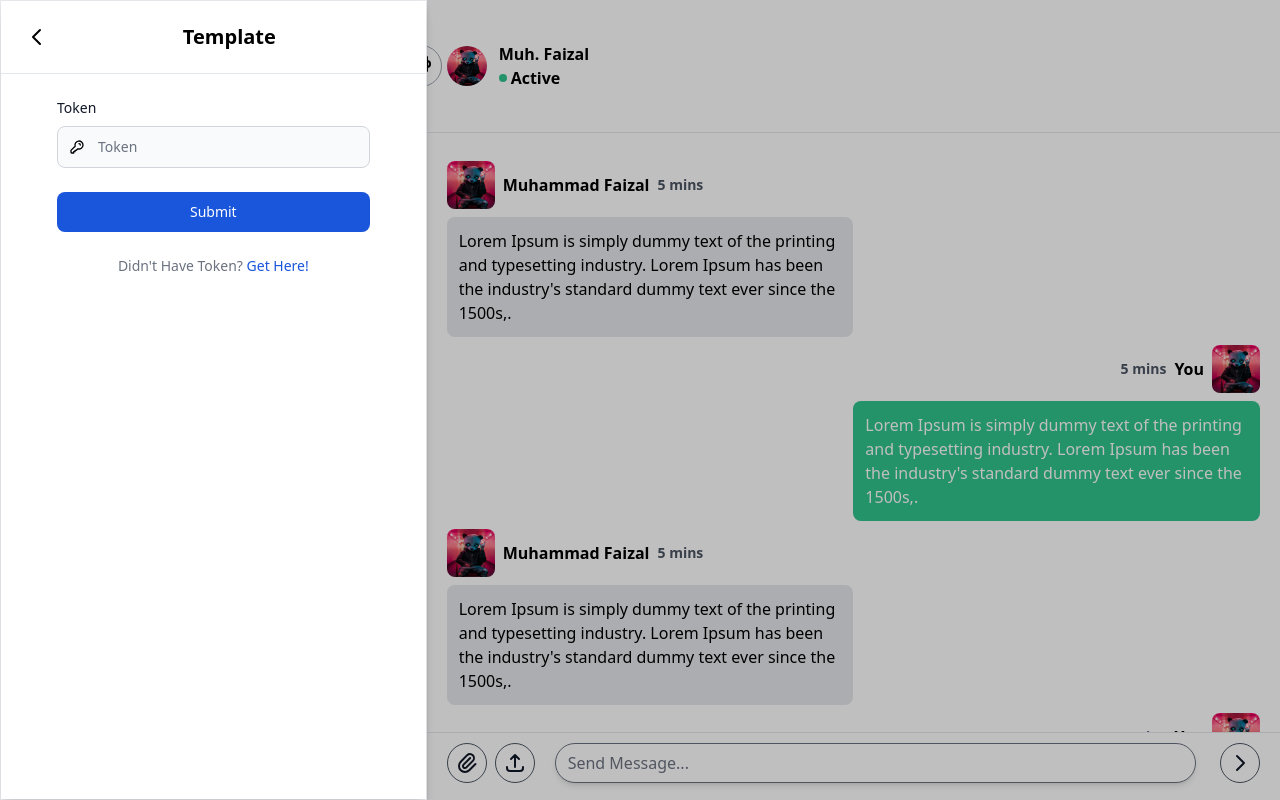
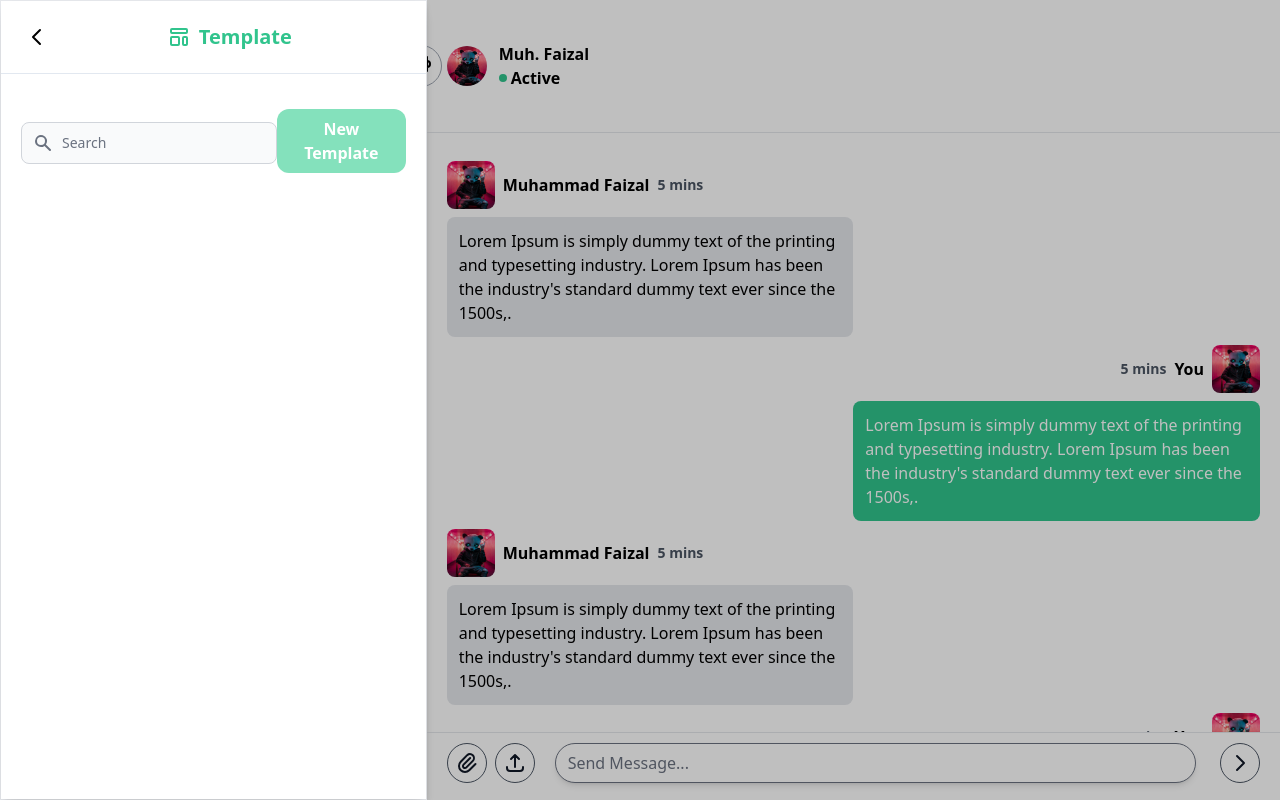
Before and after one commit to k2glyph/crm_office, a React (Create React App) app in the folder frontend/: page /crm-chat in a window 1280 px wide. Both pictures are taken after a click on the button 305 px from the left and 66 px from the top of the page. Built offline with nearby package versions, Linux system fonts and the light colour scheme.

Commit message:
Add TEmplate Done

```diff
--- a/frontend/src/Components/Partials/Panel/Template.js
+++ b/frontend/src/Components/Partials/Panel/Template.js
@@ -4,6 +4,7 @@ import Input from '../Input/Input';
 function Template() {
 
     const [showTemplate, setShowTemplate] = useState(false);
+    const [showNew, setShowNew] = useState(false);
 
     return (
         <>
@@ -23,22 +24,72 @@ function Template() {
                                     <button className="p-1 bg-transparent border-0 text-black float-right text-3xl leading-none font-semibold outline-none focus:outline-none" onClick={() => setShowTemplate(false)}>
                                         <svg className="w-6 h-6" fill="none" stroke="currentColor" viewBox="0 0 24 24" xmlns="http://www.w3.org/2000/svg"><path strokeLinecap="round" strokeLinejoin="round" strokeWidth="2" d="M15 19l-7-7 7-7"></path></svg>
                                     </button>
-                                    <h3 className="text-xl font-semibold">
-                                        Template
-                                    </h3>
+                                    <div className='flex flex-row items-center'>
+                                        <svg className="w-6 h-6 text-green-400" fill="none" stroke="currentColor" viewBox="0 0 24 24" xmlns="http://www.w3.org/2000/svg"><path strokeLinecap="round" strokeLinejoin="round" strokeWidth="2" d="M4 5a1 1 0 011-1h14a1 1 0 011 1v2a1 1 0 01-1 1H5a1 1 0 01-1-1V5zM4 13a1 1 0 011-1h6a1 1 0 011 1v6a1 1 0 01-1 1H5a1 1 0 01-1-1v-6zM16 13a1 1 0 011-1h2a1 1 0 011 1v6a1 1 0 01-1 1h-2a1 1 0 01-1-1v-6z"></path></svg>
+                                        <h3 className="text-xl font-semibold ml-2 text-green-400">
+                                            Template
+                                        </h3>
+                                    </div>
                                     <div/>
                                 </div>
                                 {/*body*/}
-                                <div className="relative p-6 flex-auto">
-                                    <form className='px-6 pb-4 space-y-6 lg:px-8 sm:pb-6 xl:pb-8' action='#'>
-                                        <div>
-                                            <Input type={'text'} placeholder={'Token'} title={'Token'} icon={<path strokeLinecap='round' strokeLinejoin='round' strokeWidth='2' d='M15 7a2 2 0 012 2m4 0a6 6 0 01-7.743 5.743L11 17H9v2H7v2H4a1 1 0 01-1-1v-2.586a1 1 0 01.293-.707l5.964-5.964A6 6 0 1121 9z'></path>} />
+                                <div className='px-5 h-1/6 flex justify-between items-center'>
+                                    <div className="relative mt-1">
+                                        <div className="absolute inset-y-0 left-0 flex items-center pl-3 pointer-events-none">
+                                            <svg className="w-5 h-5 text-gray-500 dark:text-gray-400" fill="currentColor" viewBox="0 0 20 20" xmlns="http://www.w3.org/2000/svg"><path fillRule="evenodd" d="M8 4a4 4 0 100 8 4 4 0 000-8zM2 8a6 6 0 1110.89 3.476l4.817 4.817a1 1 0 01-1.414 1.414l-4.816-4.816A6 6 0 012 8z" clipRule="evenodd"></path></svg>
                                         </div>
-                                        <button type='submit' className='w-full text-white bg-blue-700 hover:bg-blue-800 focus:ring-4 focus:outline-none focus:ring-blue-300 font-medium rounded-lg text-sm px-5 py-2.5 text-center dark:bg-blue-600 dark:hover:bg-blue-700 dark:focus:ring-blue-800'>Submit</button>
-                                        <div className='text-sm font-medium text-gray-500 dark:text-gray-300 text-center'>
-                                            Didn't Have Token? <a href='https://banyumax.id/' target='_blank' className='text-blue-700 hover:underline dark:text-blue-500'>Get Here!</a>
-                                        </div>
-                                    </form>
+                                        <input type="text" id="table-search" className="bg-gray-50 border border-gray-300 text-gray-900 text-sm rounded-lg focus:ring-blue-500 focus:border-blue-500 block pl-10 p-2.5  dark:bg-gray-700 dark:border-gray-600 dark:placeholder-gray-400 dark:text-white dark:focus:ring-blue-500 dark:focus:border-blue-500 w-64" placeholder="Search" />
+                                    </div>
+                                    <div className='flex flex-row'>
+                                        <button className=' bg-green-300 py-2 px-3 rounded-xl text-white font-semibold' onClick={() => setShowNew(true)}>New Template</button>
+                                        {showNew ? (
+                                            <div>
+                                                <div className="fixed inset-0 z-50 outline-none focus:outline-none">
+                                                    <div className="relative h-screen w-2/6 border">
+                                                        {/*content*/}
+                                                        <div className="border-0 shadow-lg relative flex flex-col w-full h-full bg-white outline-none focus:outline-none">
+                                                            {/*header*/}
+                                                            <div className="flex items-center justify-between p-5 border-b border-solid border-slate-200 rounded-t">
+                                                                <button className="p-1 bg-transparent border-0 text-black float-right text-3xl leading-none font-semibold outline-none focus:outline-none" onClick={() => setShowNew(false)}>
+                                                                    <svg className="w-6 h-6" fill="none" stroke="currentColor" viewBox="0 0 24 24" xmlns="http://www.w3.org/2000/svg"><path strokeLinecap="round" strokeLinejoin="round" strokeWidth="2" d="M15 19l-7-7 7-7"></path></svg>
+                                                                </button>
+                                                                <div className='flex flex-row items-center'>
+                                                                    <svg className="w-6 h-6 text-green-400" fill="none" stroke="currentColor" viewBox="0 0 24 24" xmlns="http://www.w3.org/2000/svg"><path strokeLinecap="round" strokeLinejoin="round" strokeWidth="2" d="M4 5a1 1 0 011-1h14a1 1 0 011 1v2a1 1 0 01-1 1H5a1 1 0 01-1-1V5zM4 13a1 1 0 011-1h6a1 1 0 011 1v6a1 1 0 01-1 1H5a1 1 0 01-1-1v-6zM16 13a1 1 0 011-1h2a1 1 0 011 1v6a1 1 0 01-1 1h-2a1 1 0 01-1-1v-6z"></path></svg>
+                                                                    <h3 className="text-xl font-semibold ml-2 text-green-400">
+                                                                        Add Template
+                                                                    </h3>
+                                                                </div>
+                                                                <div/>
+                                                            </div>
+                                                            {/*body*/}
+                                                            <div className='px-5 h-5/6 flex flex-col justify-between'>
+                                                                <div>
+                                                                    <Input height={'mt-10'} title={'Template Name'} placeholder={'Template Name'} icon={<svg className="w-6 h-6" fill="none" stroke="currentColor" viewBox="0 0 24 24" xmlns="http://www.w3.org/2000/svg"><path strokeLinecap="round" strokeLinejoin="round" strokeWidth="2" d="M4 5a1 1 0 011-1h14a1 1 0 011 1v2a1 1 0 01-1 1H5a1 1 0 01-1-1V5zM4 13a1 1 0 011-1h6a1 1 0 011 1v6a1 1 0 01-1 1H5a1 1 0 01-1-1v-6zM16 13a1 1 0 011-1h2a1 1 0 011 1v6a1 1 0 01-1 1h-2a1 1 0 01-1-1v-6z"></path></svg>} />
+                                                                    <div className='mt-10'>
+                                                                    <label htmlFor='Password-adress-icon' className='block mb-2 text-sm font-medium text-gray-900'>Text Message</label>
+                                                                        <textarea className='bg-gray-50 border border-gray-300 text-gray-900 text-sm rounded-lg focus:ring-blue-500 focus:border-blue-500 block w-full p-2.5' placeholder='Enter your text message here'></textarea>
+                                                                    </div>
+                                                                </div>
+                                                                <div className='mt-10'>
+                                                                    <h1 className='font-semibold text-gray-400'>Note</h1>
+                                                                    <div>
+                                                                        <h1> - <span className='font-semibold text-gray-400'>[cname]</span>  code dari Nama Customer</h1>
+                                                                        <h1> - <span className='font-semibold text-gray-400'>[cphone]</span> code dari Phone Customer</h1>
+                                                                        <h1> - <span className='font-semibold text-gray-400'>[cproduct]</span> code dari  Product Customer</h1>
+                                                                        <h1> - <span className='font-semibold text-gray-400'>[caddress]</span> code dari Address Customer</h1>
+                                                                    </div>
+                                                                </div>
+                                                                <div className='mt-10 flex flex-row justify-end'>
+                                                                    <button className=' bg-gray-300 py-2 px-3 rounded-xl text-white font-semibold' onClick={() => setShowNew(false)}>Cancel</button>
+                                                                    <button className=' bg-green-300 py-2 px-3 rounded-xl text-white font-semibold ml-2'>Save</button>
+                                                                </div>
+                                                            </div>
+                                                        </div>
+                                                    </div>
+                                                </div>
+                                            </div>
+                                        ) : null }
+                                    </div>
                                 </div>
                             </div>
                         </div>
```
